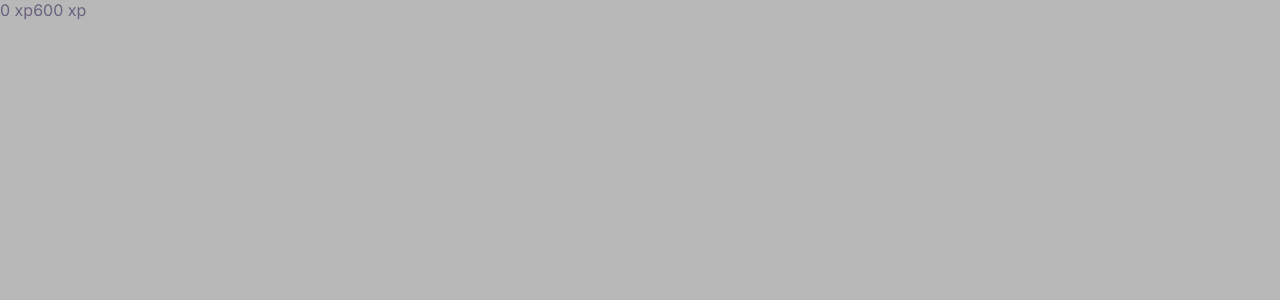
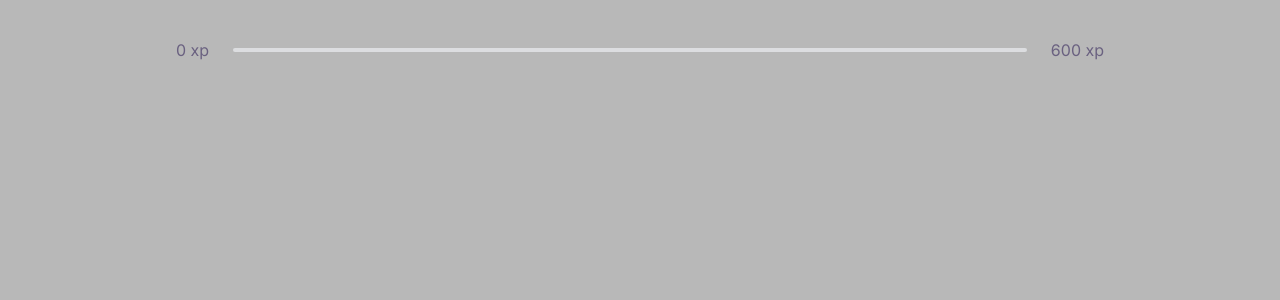
Before and after one commit to rodrigodsluz/counter-app, a Next.js app: page / in a window 1280 px wide. Shown: the top 300 px of the page. Built offline with nearby package versions, Linux system fonts and the light colour scheme.

Commit message:
feat: add global container

```diff
--- a/src/components/ExperienceBar/index.tsx
+++ b/src/components/ExperienceBar/index.tsx
@@ -1,4 +1,5 @@
 import * as S from './styles';
+import { GlobalContainer } from '../../styles/Global';
 
 /**
  * @export
@@ -9,10 +10,13 @@ import * as S from './styles';
  * Experience Bar component
  */
 const ExperienceBar = (): JSX.Element => (
+  <GlobalContainer>
     <S.Container>
-      <span>0 xp</span>
-      <span>600 xp</span>
+      <S.MinExperienceLevel>0 xp</S.MinExperienceLevel>
+      <S.ExperienceBar />
+      <S.MaxExperienceLevel>600 xp</S.MaxExperienceLevel>
     </S.Container>
+  </GlobalContainer>
 );
 
 export default ExperienceBar;
--- /dev/null
+++ b/src/styles/Global/GlobalContainer.ts
@@ -0,0 +1,13 @@
+import styled from 'styled-components';
+
+export const GlobalContainer = styled.div`
+  height: 100vh;
+  max-width: 992px;
+  margin: 0 auto;
+  padding: 2.5rem 2rem;
+  display: flex;
+  flex-direction: column;
+  @media screen and (max-width: 992px) {
+    height: 100%;
+  }
+`;
--- a/src/styles/Global/index.ts
+++ b/src/styles/Global/index.ts
@@ -1,3 +1,5 @@
 import GlobalStyle from './Global';
 
 export default GlobalStyle;
+
+export { GlobalContainer } from './GlobalContainer';
```
